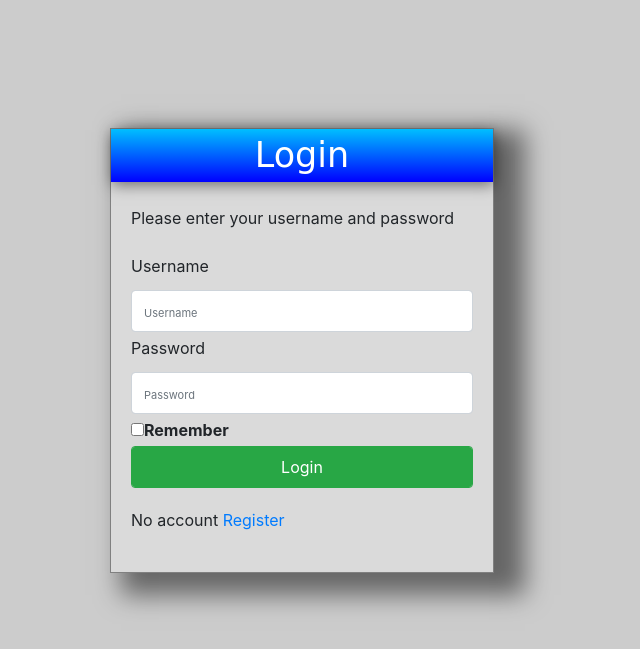
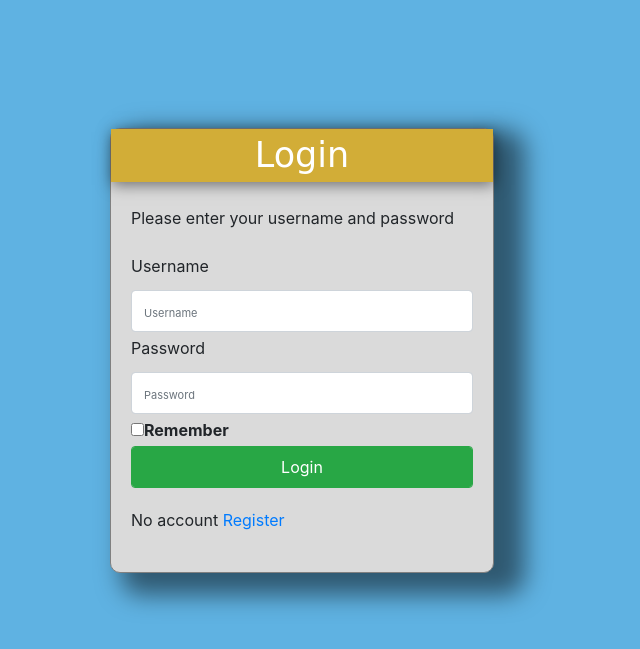
Before and after one commit to iFrameWW/PatientAppomentProject, a Flask app: page /login/ in a window 1280 px wide. Shown: the top 649 px of the page, without its empty margins (338-978 px from the left). Run offline with Flask 2, Linux system fonts and the light colour scheme; some libraries are stand-ins or nearby versions.

Commit message:
chang style in login page

```diff
--- a/static/css/style.css
+++ b/static/css/style.css
@@ -1,5 +1,5 @@
 body {
-    background-color: #134A6E;
+    background-color: #D6523C;
     margin: 0;
  }
 
@@ -9,6 +9,7 @@ body {
     width: 30%;
     border: 1px solid grey;
     margin-left: 35%;
+    border-radius: 10px;
     margin-top: 10%;
     position: relative;
          box-shadow: 21px 12px 24px 10px rgba(0, 0, 0, .5);
@@ -19,8 +20,8 @@ body {
     text-align: center;
     font-family: "vardhana",cursive;
     font-size: 35px;
-    background: linear-gradient(to bottom, #00bfff 0%, #0000ff 100%);
-    color:#fff;
+    background: #d2ad37;
+    color:rgb(255, 255, 255);
     position: relative;
          box-shadow: 1px 3px 14px  rgba(0, 0, 0, .5);
    }
--- a/templates/index.html
+++ b/templates/index.html
@@ -9,7 +9,7 @@
  <script src="https://maxcdn.bootstrapcdn.com/bootstrap/4.1.1/js/bootstrap.min.js"></script>
  <script src="https://cdnjs.cloudflare.com/ajax/libs/jquery/3.2.1/jquery.min.js"></script>
  </head>
- <body style="background-color:rgb(204, 204, 204);">
+ <body style="background-color:rgb(95, 178, 226);">
   <div class="login-box" >
   <div class="login-header">Login</div>
   <div class="login-body">
```
